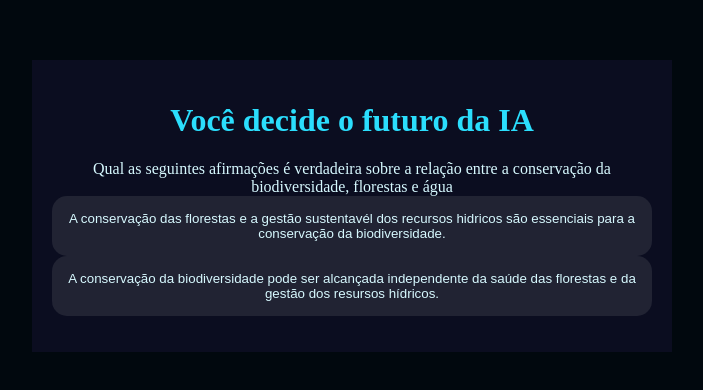
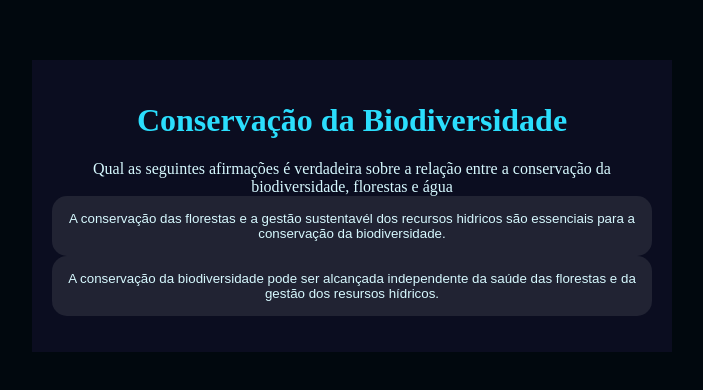
Before and after one commit to adriaan-fernandes/debate, a plain HTML site: page index.html in a window 1280 px wide. Shown: the part 202-592 px from the top of the page, without its empty margins (288-991 px from the left). Drawn offline with Linux system fonts and the light colour scheme.

Commit message:
Add files via upload

```diff
--- a/index.html
+++ b/index.html
@@ -4,11 +4,11 @@
     <meta charset="UTF-8">
     <meta name="viewport" content="width=device-width, initial-scale=1.0">
     <link rel="stylesheet" href="style.css">
-    <title>Você decide o futuro da IA</title>
+    <title>Conservação da Biodiversidade</title>
 </head>
 <body>
     <div class="caixa-principal">
-        <h1>Você decide o futuro da IA</h1>
+        <h1>Conservação da Biodiversidade</h1>
         <div class="caixa-perguntas"></div>
         <div class="caixa-alternativas"></div>
         <div class="caixa-resultado">
```
